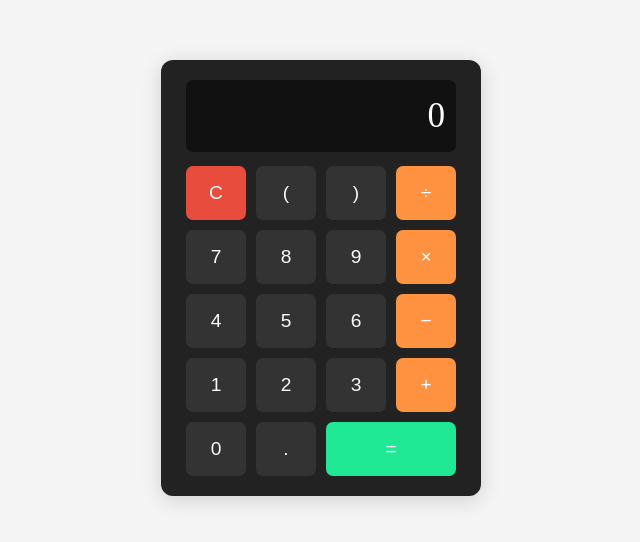
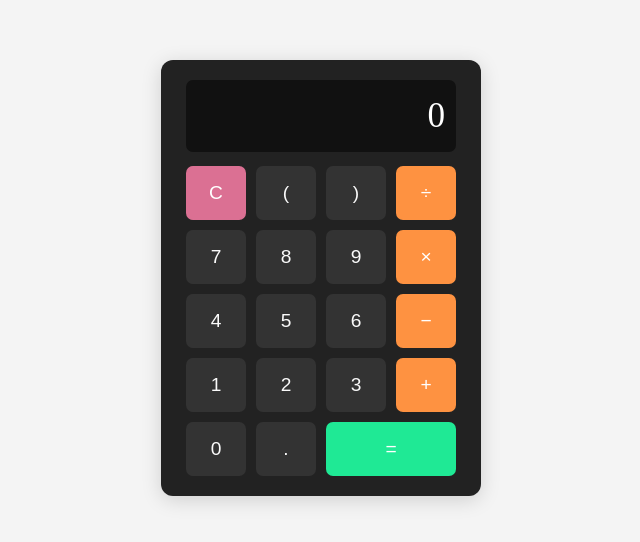
Before and after one commit to debadatta2024/calculator, a plain HTML site: page index.html in a window 1280 px wide. Shown: the part 130-672 px from the top of the page, without its empty margins (319-959 px from the left). Drawn offline with Linux system fonts and the light colour scheme.

Commit message:
next change

```diff
--- a/style.css
+++ b/style.css
@@ -48,7 +48,7 @@ button.equal {
   grid-column: span 2;
 }
 button.clear {
-  background: #e74c3c;
+  background: palevioletred;
   color: #fff;
 }
 button:active {
```
